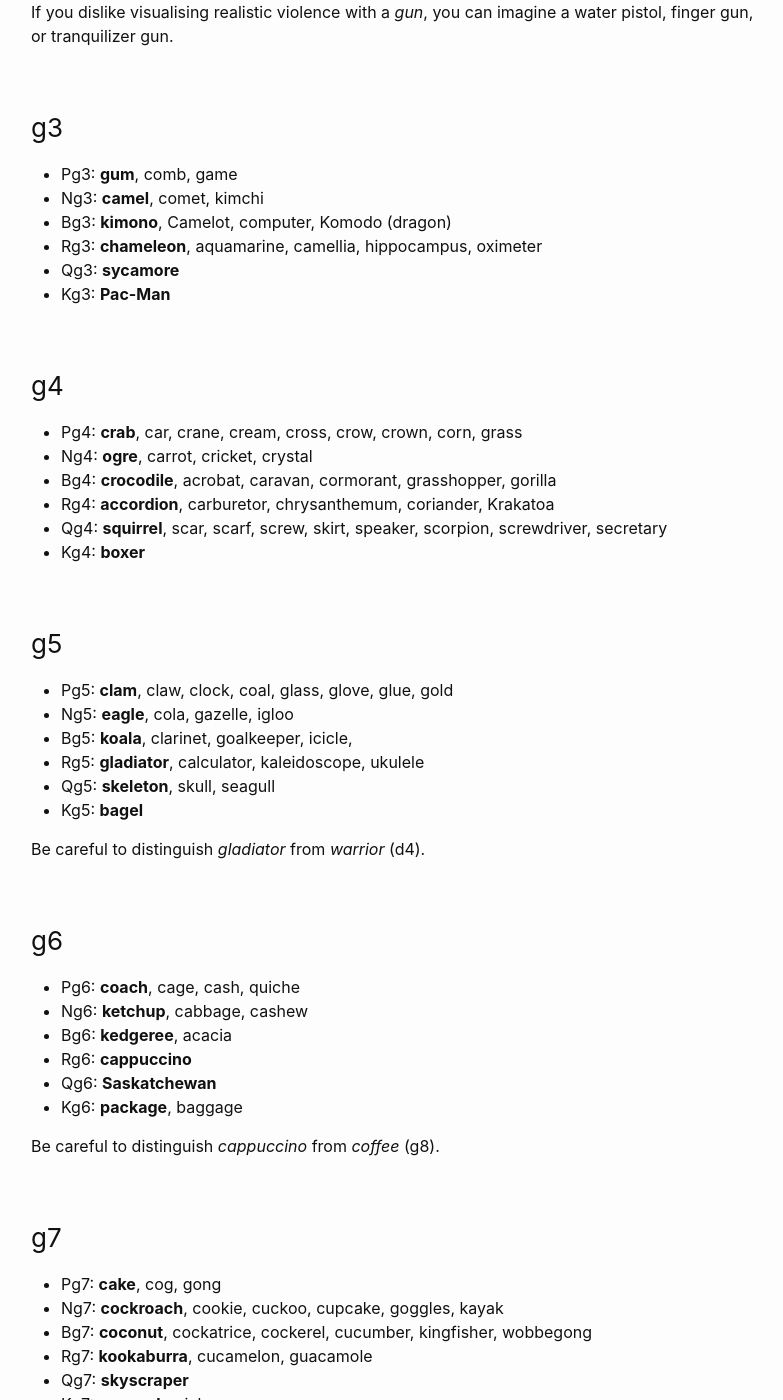
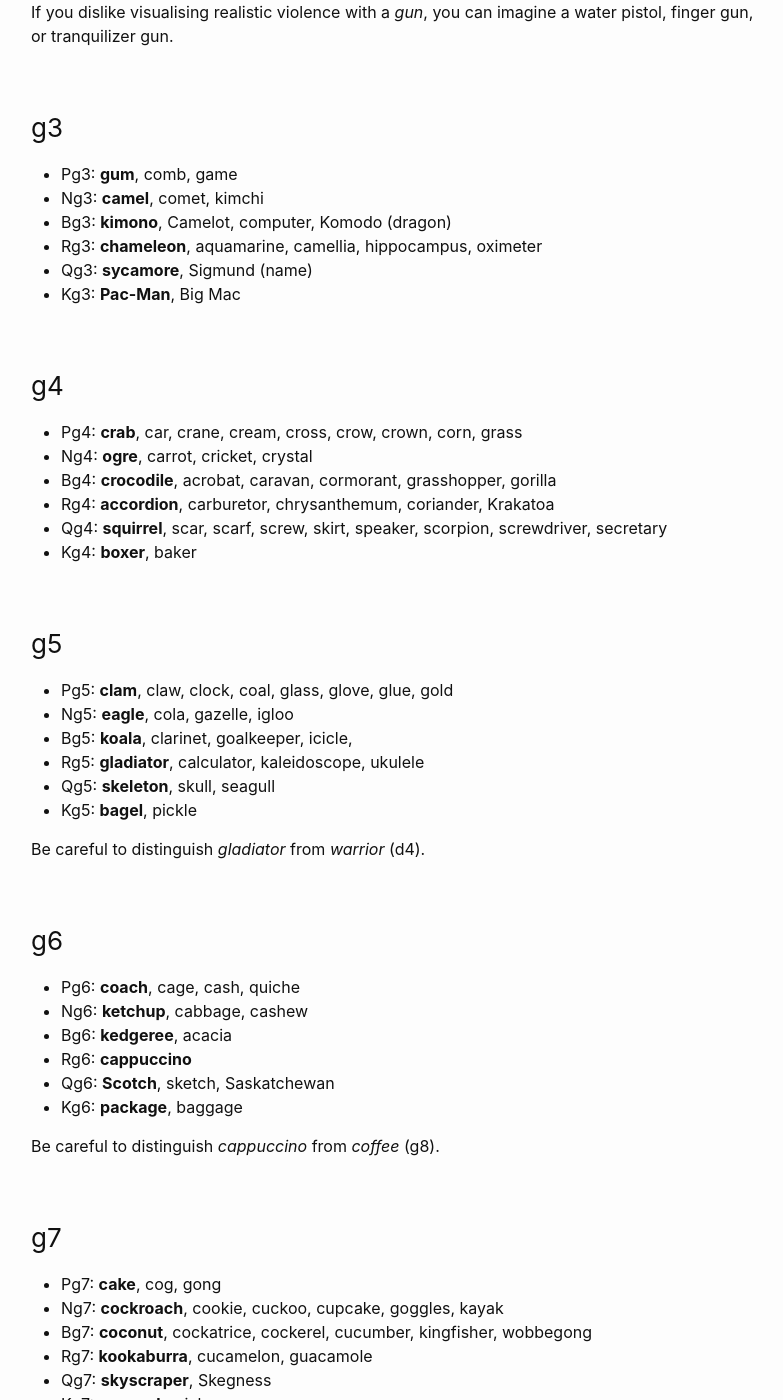
Before and after one commit to liontailedmacaque/liontailedmacaque.github.io, a Jekyll site: the page built from chessmemorypalace/picturewords.md, in a window 1280 px wide and 1400 px high, scrolled down 14018 px. Shown: the whole window, without its empty margins (239-1022 px from the left). Built offline with Jekyll 4.4.1, drawn with Linux system fonts in a browser that asks for light colours.

Commit message:
Update picturewords.md

```diff
--- a/chessmemorypalace/picturewords.md
+++ b/chessmemorypalace/picturewords.md
@@ -117,7 +117,7 @@ If you spot any mistakes, [please tell me](/contact).
 - Qb1: **Santa**, centaur, Cinderella, sand, sandwich, snowdrop, sundae, scientist, sanitiser
 - Kb1: **bandana**, pants, pint
 
-For **annuity** I imagine a pile of gold.
+For *annuity* I imagine a pile of gold.
 
 ### b2
 
@@ -652,8 +652,8 @@ If you dislike visualising realistic violence with a *gun*, you can imagine a wa
 - Ng3: **camel**, comet, kimchi
 - Bg3: **kimono**, Camelot, computer, Komodo (dragon)
 - Rg3: **chameleon**, aquamarine, camellia, hippocampus, oximeter
-- Qg3: **sycamore**
-- Kg3: **Pac-Man**
+- Qg3: **sycamore**, Sigmund (name)
+- Kg3: **Pac-Man**, Big Mac
 
 
 
@@ -665,7 +665,7 @@ If you dislike visualising realistic violence with a *gun*, you can imagine a wa
 - Bg4: **crocodile**, acrobat, caravan, cormorant, grasshopper, gorilla
 - Rg4: **accordion**, carburetor, chrysanthemum, coriander, Krakatoa
 - Qg4: **squirrel**, scar, scarf, screw, skirt, speaker, scorpion, screwdriver, secretary
-- Kg4: **boxer**
+- Kg4: **boxer**, baker
 
 
 
@@ -677,7 +677,7 @@ If you dislike visualising realistic violence with a *gun*, you can imagine a wa
 - Bg5: **koala**, clarinet, goalkeeper, icicle,
 - Rg5: **gladiator**, calculator, kaleidoscope, ukulele
 - Qg5: **skeleton**, skull, seagull
-- Kg5: **bagel**
+- Kg5: **bagel**, pickle
 
 
 Be careful to distinguish *gladiator* from *warrior* (d4).
@@ -690,7 +690,7 @@ Be careful to distinguish *gladiator* from *warrior* (d4).
 - Ng6: **ketchup**, cabbage, cashew
 - Bg6: **kedgeree**, acacia
 - Rg6: **cappuccino**
-- Qg6: **Saskatchewan**
+- Qg6: **Scotch**, sketch, Saskatchewan
 - Kg6: **package**, baggage
 
 
@@ -704,7 +704,7 @@ Be careful to distinguish *cappuccino* from *coffee* (g8).
 - Ng7: **cockroach**, cookie, cuckoo, cupcake, goggles, kayak
 - Bg7: **coconut**, cockatrice, cockerel, cucumber, kingfisher, wobbegong
 - Rg7: **kookaburra**, cucamelon, guacamole
-- Qg7: **skyscraper**
+- Qg7: **skyscraper**, Skegness
 - Kg7: **peacock**, pickaxe
 
 
```
Also changed, not shown: other parts of chessmemorypalace/picturewords.md (+1 -1 lines).
